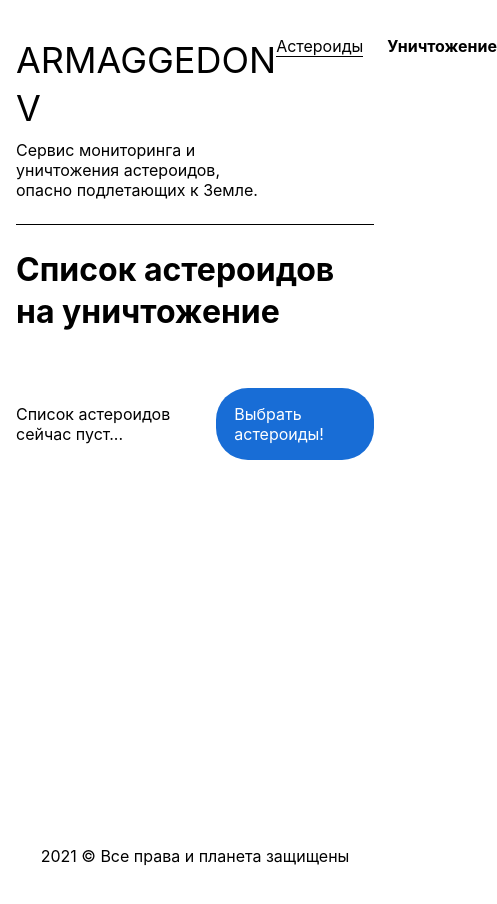
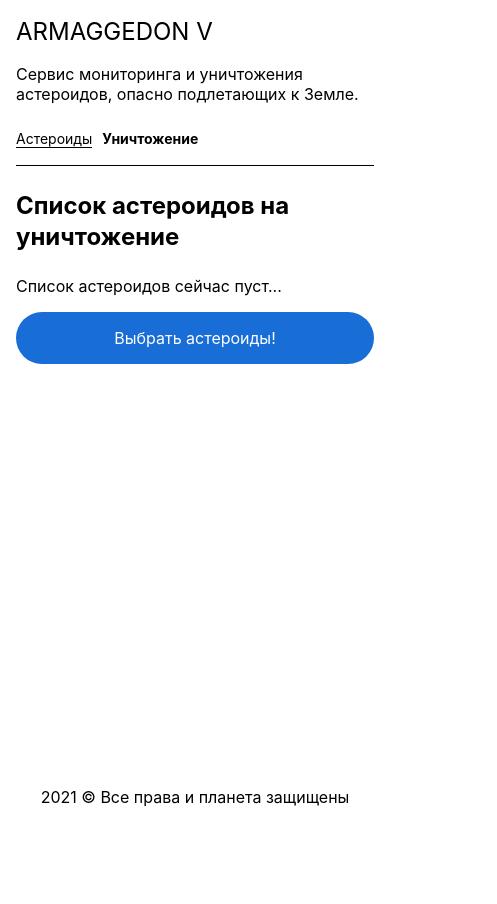
Before and after one commit to janttaxan/armaggedon, a React (Create React App) app: page /destroy in a window 390 px wide. Shown: the top 904 px of the page, 497 px wide, since content can reach past the window. After the commit the page ends 853 px from the top, so only its background shows below. Built offline with nearby package versions, Linux system fonts and the light colour scheme.

Commit message:
адаптив

```diff
--- a/src/components/AsteroidListItem/AsteroidListItem.module.css
+++ b/src/components/AsteroidListItem/AsteroidListItem.module.css
@@ -6,14 +6,22 @@
   border: 1px solid var(--black);
   padding: 24px 24px 40px 348px;
   margin: 0 0 16px;
-  background-image: var(--safe-gradient);
   overflow: hidden;
 }
 
-.asteroidListItem.isDangerous {
+.asteroidListItem::before {
+  content: "";
+  position: absolute;
+  left: 0;
+  top: 0;
+  width: calc(100% + 2px);
+  height: 100%;
+  background-image: var(--safe-gradient);
+}
+
+.asteroidListItem.isDangerous::before {
   background-image: var(--danger-gradient);
 }
-
 
 .info,
 .options {
@@ -101,7 +109,8 @@
   height: 48px;
 }
 
-.meteor > svg {
+.meteor > svg,
+.dino > svg {
   width: 100%;
   height: 100%;
 }
@@ -126,3 +135,69 @@
   bottom: 70px;
   left: -100px;
 }
+
+
+@media all and (max-width: 880px) {
+  .asteroidListItem {
+    flex-direction: column;
+    justify-content: flex-start;
+    padding: 100px 16px 24px 16px;
+  }
+
+  .asteroidListItem::before {
+    height: 145px;
+  }
+
+  .info {
+    width: 100%;
+    margin: 0 0 16px;
+  }
+
+  .title {
+    margin: 0 0 24px;
+  }
+
+  .infoItem {
+    justify-content: space-between;
+  }
+
+  .infoItem:not(:last-child) {
+    margin: 0 0 8px;
+  }
+
+
+  .dino {
+    top: 114px;
+    left: unset;
+    right: 8px;
+    width: 35px;
+    height: 30px;
+    transform: scale(-1, 1)
+  }
+
+  .meteor > svg {
+    width: 100%;
+    height: 100%;
+  }
+
+  .meteor.sm {
+    width: 61px;
+    height: 62px;
+    top: 22px;
+    left: 27px;
+  }
+
+  .meteor.md {
+    width: 108px;
+    height: 109px;
+    top: -27px;
+    left: 27px;
+  }
+
+  .meteor.lg {
+    width: 338px;
+    height: 341px;
+    top: -260px;
+    left: -38px;
+  }
+}
--- a/src/components/AsteroidsFilter/AsteroidsFilter.module.css
+++ b/src/components/AsteroidsFilter/AsteroidsFilter.module.css
@@ -73,3 +73,22 @@
   border-color: transparent;
   font-weight: 700;
 }
+
+
+@media all and (max-width: 680px) {
+  .asteroidsFilter {
+    flex-direction: column;
+    align-items: flex-start;
+    justify-content: flex-start;
+    padding: 16px 0;
+  }
+
+  .byDanger {
+    margin: 0 0 16px;
+  }
+
+  .byDistance {
+    line-height: 26px;
+    max-width: 208px;
+  }
+}
--- a/src/components/AsteroidsFilter/AsteroidsFilter.tsx
+++ b/src/components/AsteroidsFilter/AsteroidsFilter.tsx
@@ -47,7 +47,7 @@ export const AsteroidsFilter = ({ isDanger, onChangeCheckbox, onChangeRadio }: P
             value={DistanceType.moon}
             onChange={onChangeRadio}
           />
-          <span>в дистанциях до луны</span>
+          <span>в&nbsp;дистанциях до&nbsp;луны</span>
         </label>
       </div>
     </div>
--- a/src/components/Header/Header.module.css
+++ b/src/components/Header/Header.module.css
@@ -15,9 +15,6 @@
   line-height: 48px;
   margin: 0 0 8px;
   font-weight: 400;
-}
-
-.description {
 }
 
 .link {
@@ -48,7 +45,6 @@
   color: var(--white);
 }
 
-
 .miniHeader {
   position: fixed;
   left: 0;
@@ -72,7 +68,7 @@
   margin: 0;
 }
 
-.container {
+.miniHeaderContainer {
   display: flex;
   justify-content: space-between;
   align-items: center;
@@ -81,3 +77,33 @@
   padding: 0 16px;
   margin: 0 auto;
 }
+
+@media all and (max-width: 680px) {
+  .header {
+    flex-direction: column;
+    justify-content: flex-start;
+    padding: 8px 0 16px;
+    border-bottom: 1px solid var(--black);
+  }
+
+  .text {
+    margin: 0 0 24px;
+  }
+
+  .link {
+    font-size: 14px;
+  }
+
+  .link:not(:last-child) {
+    margin-right: 10px;
+  }
+
+  .logo {
+    font-size: 24px;
+  }
+
+  .miniHeader .logo {
+    font-size: 13px;
+    font-weight: 500;
+  }
+}
--- a/src/components/Header/Header.tsx
+++ b/src/components/Header/Header.tsx
@@ -48,7 +48,7 @@ export const Header = () => {
       </header>
 
       <header className={miniHeaderClasses}>
-        <div className={styles.container}>
+        <div className={styles.miniHeaderContainer}>
           <h2 className={styles.logo}>ARMAGGEDON V</h2>
           <nav className={styles.nav}>
             <NavLink exact className={styles.link} activeClassName={styles.active} to='/'>
--- a/src/pages/AsteroidInfoPage/AsteroidInfoPage.module.css
+++ b/src/pages/AsteroidInfoPage/AsteroidInfoPage.module.css
@@ -10,6 +10,7 @@
 
 .moreHeading {
   font-size: 28px;
+  line-height: 110%;
   font-weight: 700;
   margin: 0 0 24px;
 }
@@ -48,5 +49,22 @@
   margin-right: 16px;
 }
 
-.infoValue {
+@media all and (max-width: 680px) {
+  .moreHeading {
+    font-size: 24px;
+  }
+
+  .infoProp, .infoValue {
+    width: calc(50% - 8px);
+  }
+
+  .infoProp {
+    margin-right: 8px;
+  }
+
+  .infoValue {
+    text-align: right;
+    margin-left: 8px;
+  }
+
 }
--- a/src/pages/AsteroidsListToDestroyPage/AsteroidsListToDestroyPage.module.css
+++ b/src/pages/AsteroidsListToDestroyPage/AsteroidsListToDestroyPage.module.css
@@ -30,3 +30,26 @@
   display: block;
   text-align: center;
 }
+
+
+@media all and (max-width: 680px) {
+  .heading {
+    font-size: 24px;
+  }
+
+  .empty {
+    flex-direction: column;
+    align-items: flex-start;
+    justify-content: flex-start;
+    padding: 0;
+  }
+
+  .emptyText {
+    margin: 0 0 16px;
+  }
+
+  .link {
+    width: 100%;
+    text-align: center;
+  }
+}
--- a/src/pages/AsteroidsListToDestroyPage/AsteroidsListToDestroyPage.tsx
+++ b/src/pages/AsteroidsListToDestroyPage/AsteroidsListToDestroyPage.tsx
@@ -47,7 +47,7 @@ export const AsteroidsListToDestroyPage = () => {
 
       {toDestroyList.length === 0 && (
         <div className={styles.empty}>
-          <span>Список астероидов сейчас пуст...</span>
+          <span className={styles.emptyText}>Список астероидов сейчас пуст...</span>
           <Link className={styles.link} to="/">Выбрать астероиды!</Link>
         </div>
       )}
--- a/src/pages/RequestToDestroyPage/RequestToDestroyPage.module.css
+++ b/src/pages/RequestToDestroyPage/RequestToDestroyPage.module.css
@@ -46,3 +46,9 @@
 .btn:hover {
   border-color: var(--black);
 }
+
+@media all and (max-width: 680px) {
+  .heading {
+    font-size: 24px;
+  }
+}
```
